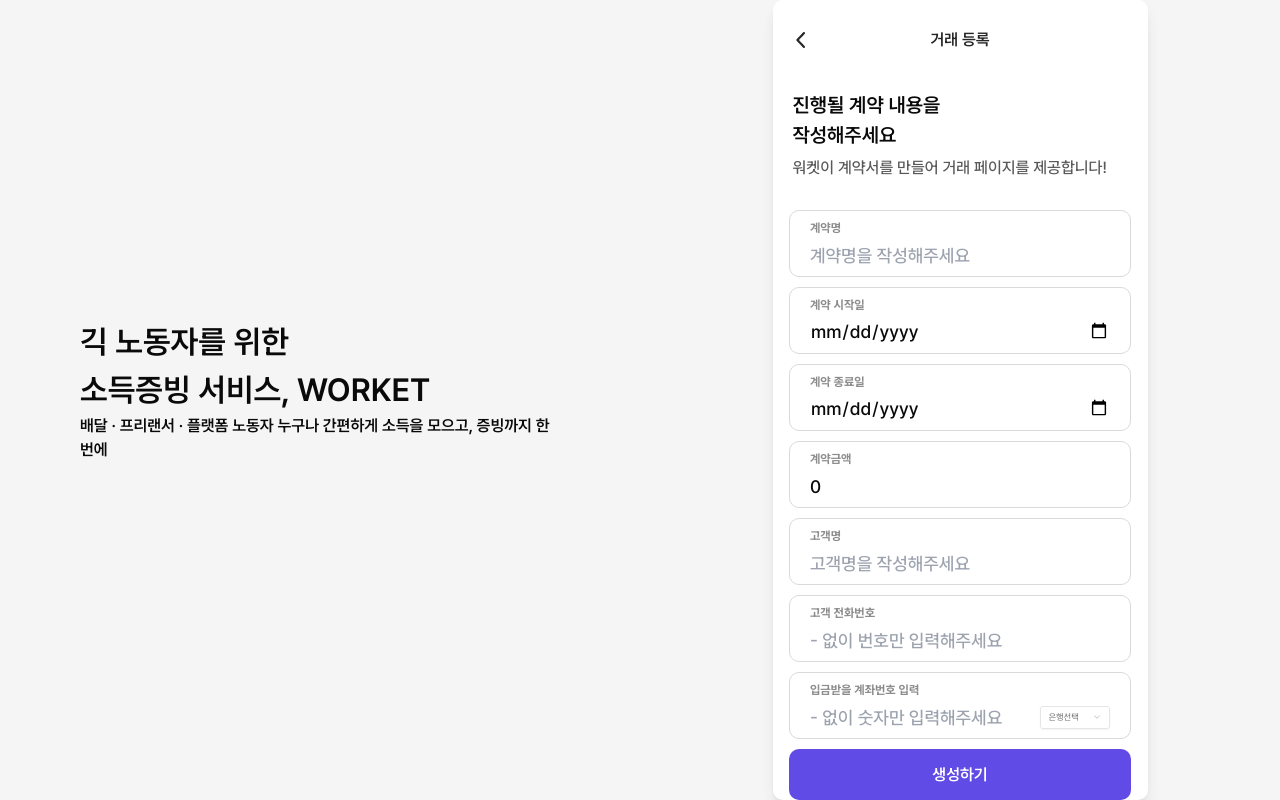
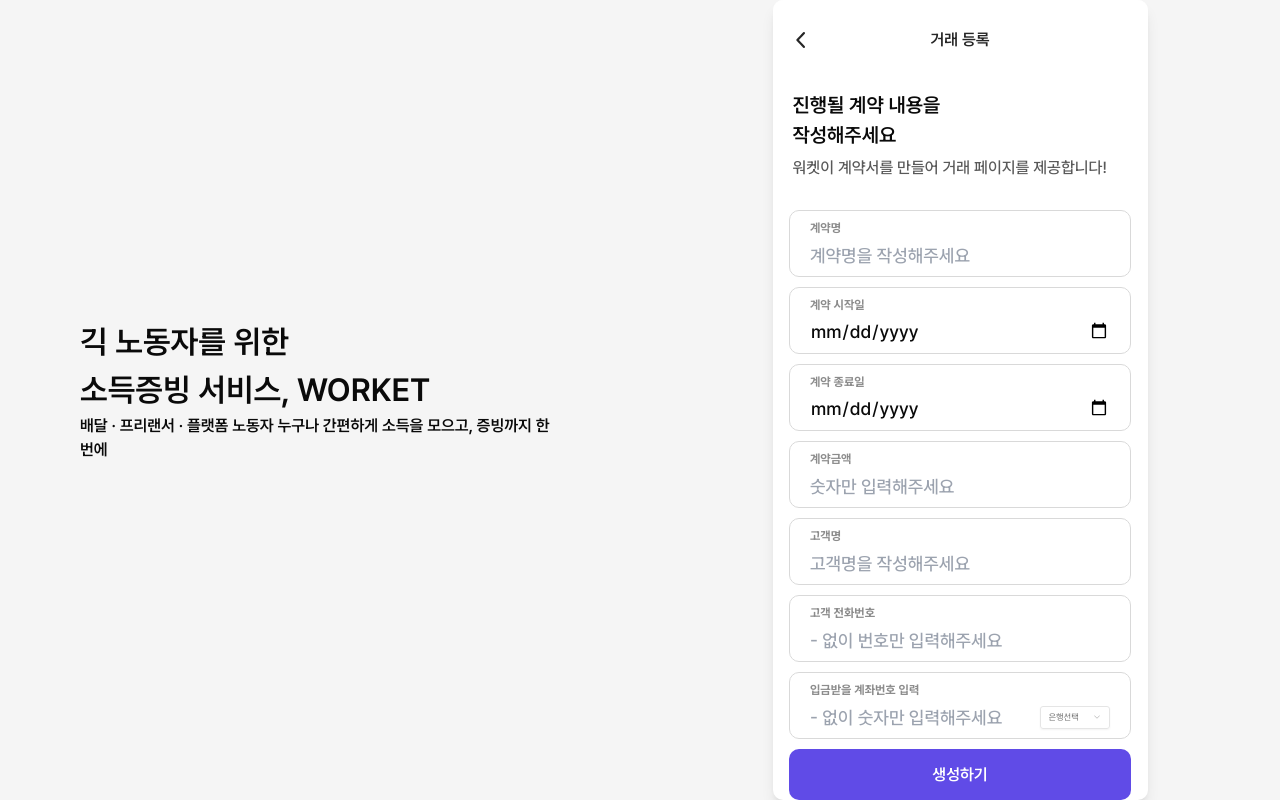
Before and after one commit to Team-gighub/worket-client, a Next.js app: page /transactions/create in a window 1280 px wide. Built offline with nearby package versions, Linux system fonts and the light colour scheme.

Commit message:
refactor: 오타, 단일태그, placeholder 보이도록 수정

```diff
--- a/src/app/transactions/create/page.jsx
+++ b/src/app/transactions/create/page.jsx
@@ -74,34 +74,34 @@
             placeholder="계약명을 작성해주세요"
             value={contract.title || ""}
             onChange={(e) => setField("title", e.target.value)}
-          ></InputField>
+          />
           <InputField
             type="Date"
             question="계약 시작일"
             placeholder="날짜를 선택해주세요"
             value={contract.start_date || ""}
             onChange={(e) => setField("start_date", e.target.value)}
-          ></InputField>
+          />
           <InputField
             type="Date"
             question="계약 종료일"
             placeholder="날짜를 선택해주세요"
             value={contract.end_date || ""}
             onChange={(e) => setField("end_date", e.target.value)}
-          ></InputField>
+          />
           <InputField
             question="계약금액"
             placeholder="숫자만 입력해주세요"
             type="number"
-            value={contract.amount || 0}
+            value={contract.amount || ""}
             onChange={(e) => setField("amount", e.target.value)}
-          ></InputField>
+          />
           <InputField
             question="고객명"
             placeholder="고객명을 작성해주세요"
             value={contract.client_name || ""}
             onChange={(e) => setField("client_name", e.target.value)}
-          ></InputField>
+          />
           <InputField
             question="고객 전화번호"
             placeholder="- 없이 번호만 입력해주세요"
@@ -112,21 +112,21 @@
               const filtered = value.replaceAll(/\D/g, "").slice(0, 11);
               setField("client_phone", filtered);
             }}
-          ></InputField>
+          />
           <InputAccountField
             question="입금받을 계좌번호 입력"
             placeholder="- 없이 숫자만 입력해주세요"
-            intputValue={contract.account_number || 0}
+            inputValue={contract.account_number || ""}
             selectOptions={bankOptions}
             onInputChange={(e) => setField("account_number", e.target.value)}
-          ></InputAccountField>
+          />
         </div>
         <div className="flex w-[342px]">
           <MainButton
             text="생성하기"
             isFullWidth={true}
             onClick={handleNextStep}
-          ></MainButton>
+          />
         </div>
       </div>
     </div>
```
